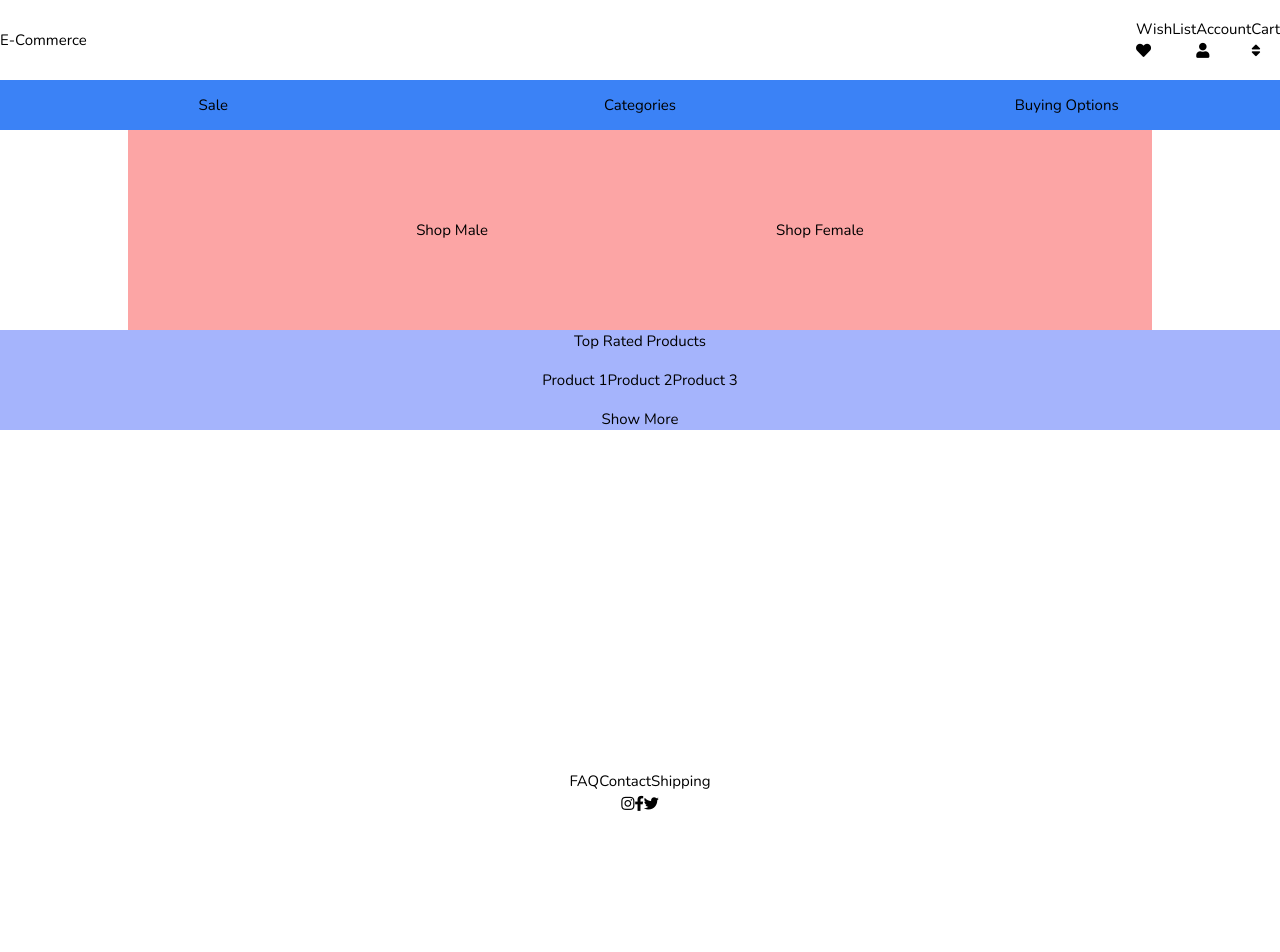
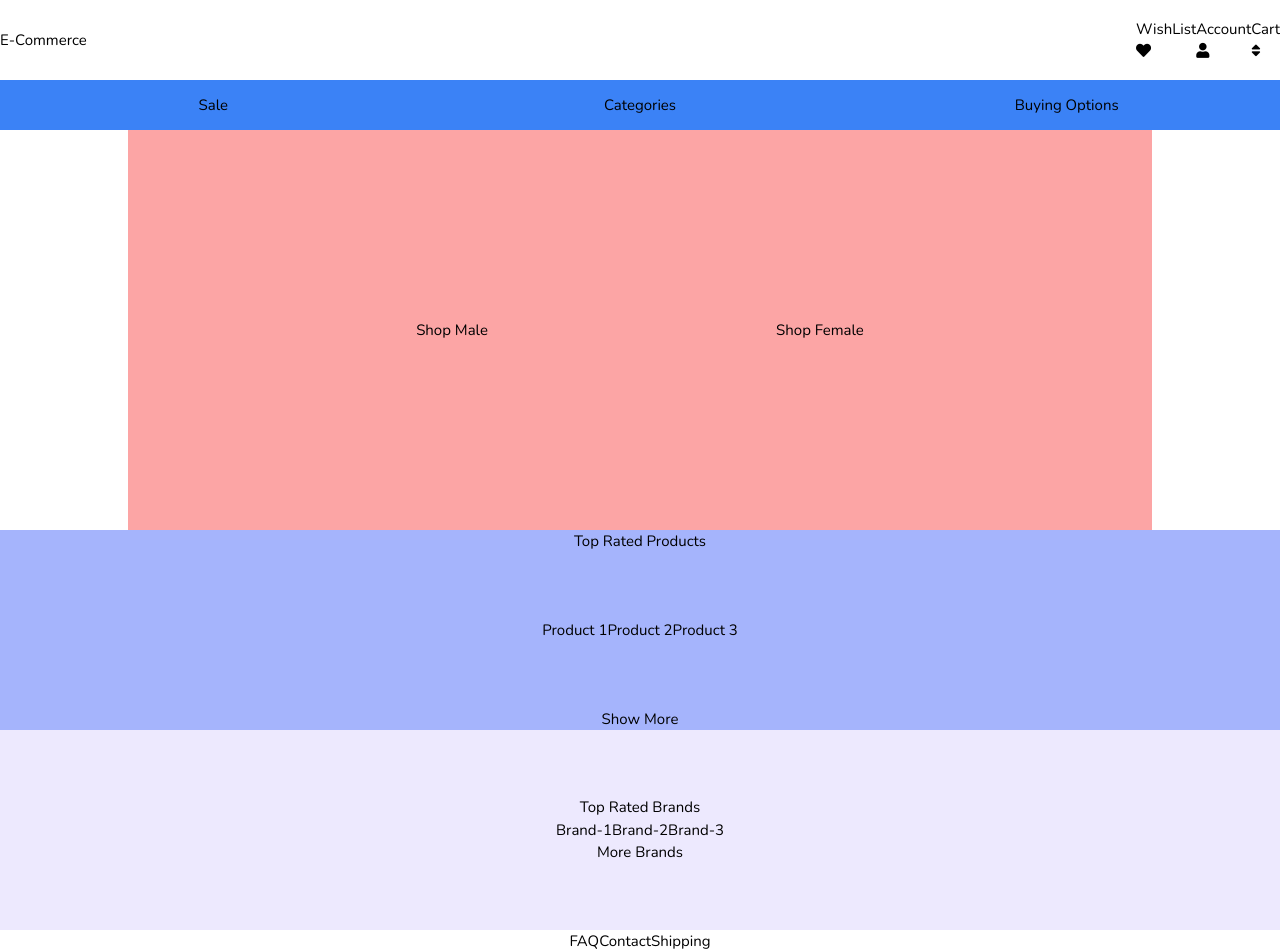
Before and after one commit to soyed/e-commerce-project, a React app: page /home in a window 1280 px wide. Shown: the top 952 px of the page. Before the commit the page ends 815 px from the top, so only its background shows below. Built offline with nearby package versions, Linux system fonts and the light colour scheme.

Commit message:
added the topbrand components and setup the landing page

```diff
--- a/src/components/HomePage/Hero-Section/HeroSection.tsx
+++ b/src/components/HomePage/Hero-Section/HeroSection.tsx
@@ -5,9 +5,10 @@ import UILink from '../../../UIKit/UILink/UILink';
 interface HeroSectionProps {}
 
 const HeroSection: React.FC<HeroSectionProps> = (props) => {
+  const {} = props;
   return (
-    <div className='flex justify-center w-full'>
-      <div className='flex justify-evenly w-4/5 bg-red-300 h-80'>
+    <div className='flex justify-center h-screen-1/2'>
+      <div className='flex justify-evenly w-4/5 bg-red-300'>
         <div className='flex justify-center items-center'>
           <UILink
             linkTo={LinkPath.MEN}
--- a/src/components/HomePage/Homepage.tsx
+++ b/src/components/HomePage/Homepage.tsx
@@ -2,6 +2,7 @@ import React from 'react';
 import UILoadingSpinner from '../../UIKit/UILoadingSpinner/UILoadingSpinner';
 import HeroSection from './Hero-Section/HeroSection';
 import HomeOptions from './HomeOptions/HomeOptions';
+import TopBrands from './TopBrands/TopBrands';
 import TopRated from './TopRated/TopRated';
 
 interface HomePageProps {}
@@ -14,6 +15,7 @@ const HomePage: React.FC<HomePageProps> = (props) => {
       <HomeOptions />
       <HeroSection />
       <TopRated />
+      <TopBrands />
     </div>
   );
 };
--- /dev/null
+++ b/src/components/HomePage/TopBrands/TopBrands.tsx
@@ -0,0 +1,23 @@
+import React from 'react';
+import { LinkPath } from '../../../routes/utils';
+import UIButton from '../../../UIKit/UIButton/UIButton';
+
+interface TopBrandsProps {}
+
+const TopBrands: React.FC<TopBrandsProps> = (props) => {
+  return (
+    <div className='flex flex-col justify-center items-center h-screen-1/4 bg-purple-100'>
+      <h3>Top Rated Brands</h3>
+      <div className='flex justify-evenly'>
+        <div className='flex justify-center items-center'>Brand-1</div>
+        <div className='flex justify-center items-center'>Brand-2</div>
+        <div className='flex justify-center items-center'>Brand-3</div>
+      </div>
+      <div className='flex justify-center'>
+        <UIButton text={'More Brands'} linkTo={LinkPath.TOP_RATED_BRANDS} />
+      </div>
+    </div>
+  );
+};
+
+export default TopBrands;
--- a/src/components/HomePage/TopRated/TopRated.tsx
+++ b/src/components/HomePage/TopRated/TopRated.tsx
@@ -7,7 +7,7 @@ interface TopRatedProps {}
 
 const TopRated: React.FC<TopRatedProps> = (props) => {
   return (
-    <div className='flex flex-col justify-evenly items-center h-40 bg-indigo-300'>
+    <div className='flex flex-col justify-evenly items-center h-screen-1/4 bg-indigo-300'>
       <h3>Top Rated Products</h3>
       <div className='flex  flex-grow justify-evenly'>
         <div className='flex justify-center items-center'>Product 1</div>
--- a/src/routes/utils.ts
+++ b/src/routes/utils.ts
@@ -20,6 +20,7 @@ export enum LinkPath {
   CATEGORY = '/categories',
   PURCHASE_OPTIONS = '/purchase-options',
   TOP_RATED_PRODUCTS = '/products?search=topRated',
+  TOP_RATED_BRANDS = '/brands?search=top',
   // NOT Found
   NOTFOUND = '*',
 }
--- a/tailwind.config.js
+++ b/tailwind.config.js
@@ -2,7 +2,13 @@ module.exports = {
   purge: ['./src/**/*.{js, jsx, ts, tsx}', './public/index.html'],
   darkMode: false, // or 'media' or 'class'
   theme: {
-    extend: {},
+    extend: {
+      height: {
+        'screen-1/4': '25vh',
+        'screen-1/2': '50vh',
+        'screen-1/10': '10vh',
+      },
+    },
   },
   variants: {
     extend: {},
```
